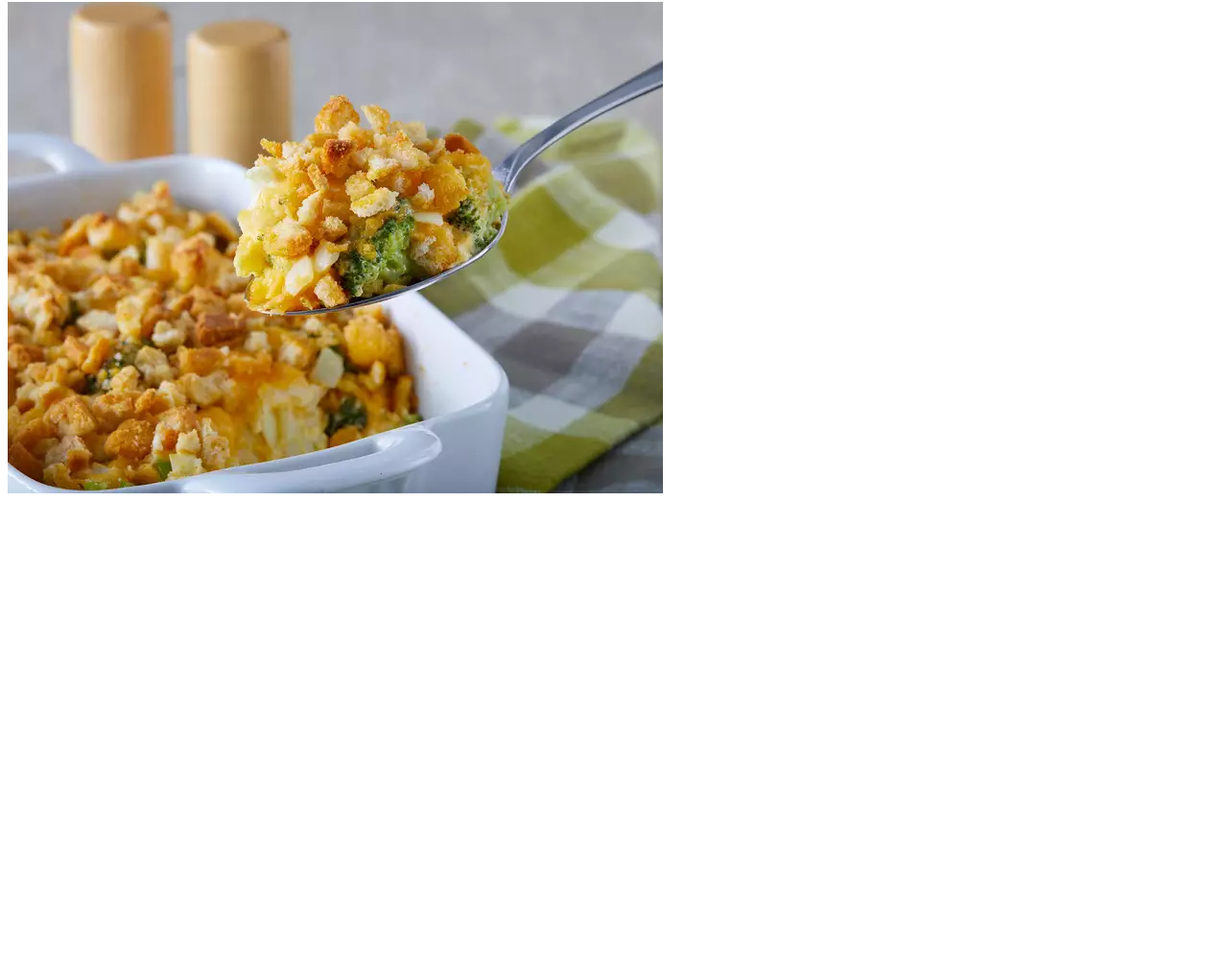
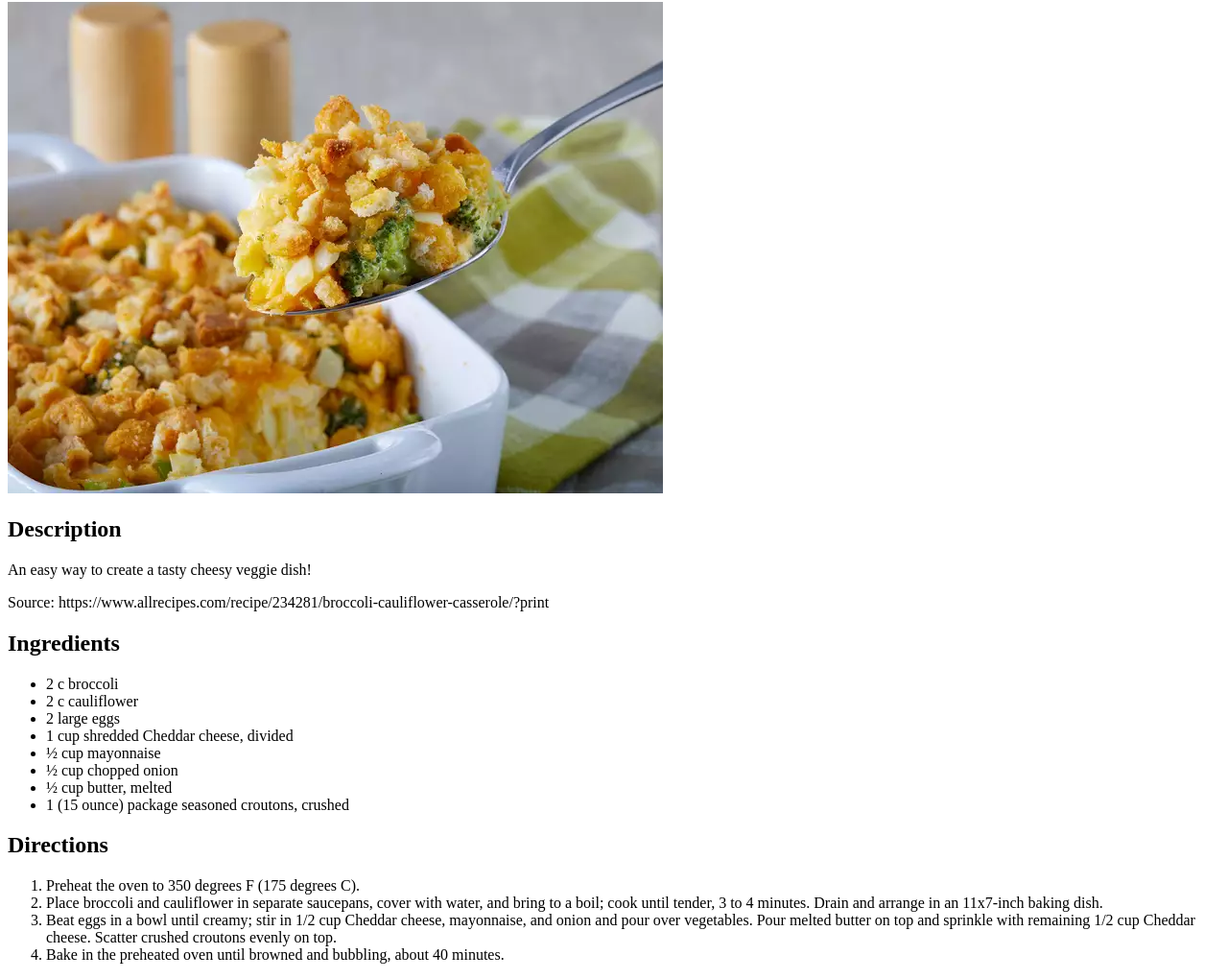
Before and after one commit to zaman543/odin-recipes, a plain HTML site: page recipes/b-c-casserole.html in a window 1280 px wide. Shown: the part 78-1098 px from the top of the page at 96% size. Before the commit the page ends 800 px from the top, so only its background shows below. Drawn offline with Linux system fonts and the light colour scheme.

Commit message:
updated broccoli cauliflower casserole recipe

```diff
--- a/recipes/b-c-casserole.html
+++ b/recipes/b-c-casserole.html
@@ -8,5 +8,29 @@
 <body>
     <h1>Broccoli Cauliflower Casserole</h1>
     <img src="../img/bccasserole.jpg" alt="A cooked broccoli casserole dish">
+
+    <h2>Description</h2>
+    <p>An easy way to create a tasty cheesy veggie dish!</p>
+    <p>Source: https://www.allrecipes.com/recipe/234281/broccoli-cauliflower-casserole/?print</p>
+
+    <h2>Ingredients</h2>
+    <ul>
+        <li>2 c broccoli</li>
+        <li>2 c cauliflower</li>
+        <li>2 large eggs</li>
+        <li>1 cup shredded Cheddar cheese, divided</li>
+        <li>½ cup mayonnaise</li>
+        <li>½ cup chopped onion</li>
+        <li>½ cup butter, melted</li>
+        <li>1 (15 ounce) package seasoned croutons, crushed</li>
+    </ul>
+
+    <h2>Directions</h2>
+    <ol>
+        <li>Preheat the oven to 350 degrees F (175 degrees C).</li>
+        <li>Place broccoli and cauliflower in separate saucepans, cover with water, and bring to a boil; cook until tender, 3 to 4 minutes. Drain and arrange in an 11x7-inch baking dish.</li>
+        <li>Beat eggs in a bowl until creamy; stir in 1/2 cup Cheddar cheese, mayonnaise, and onion and pour over vegetables. Pour melted butter on top and sprinkle with remaining 1/2 cup Cheddar cheese. Scatter crushed croutons evenly on top.</li>
+        <li>Bake in the preheated oven until browned and bubbling, about 40 minutes.</li>
+    </ol>
 </body>
 </html>
```
